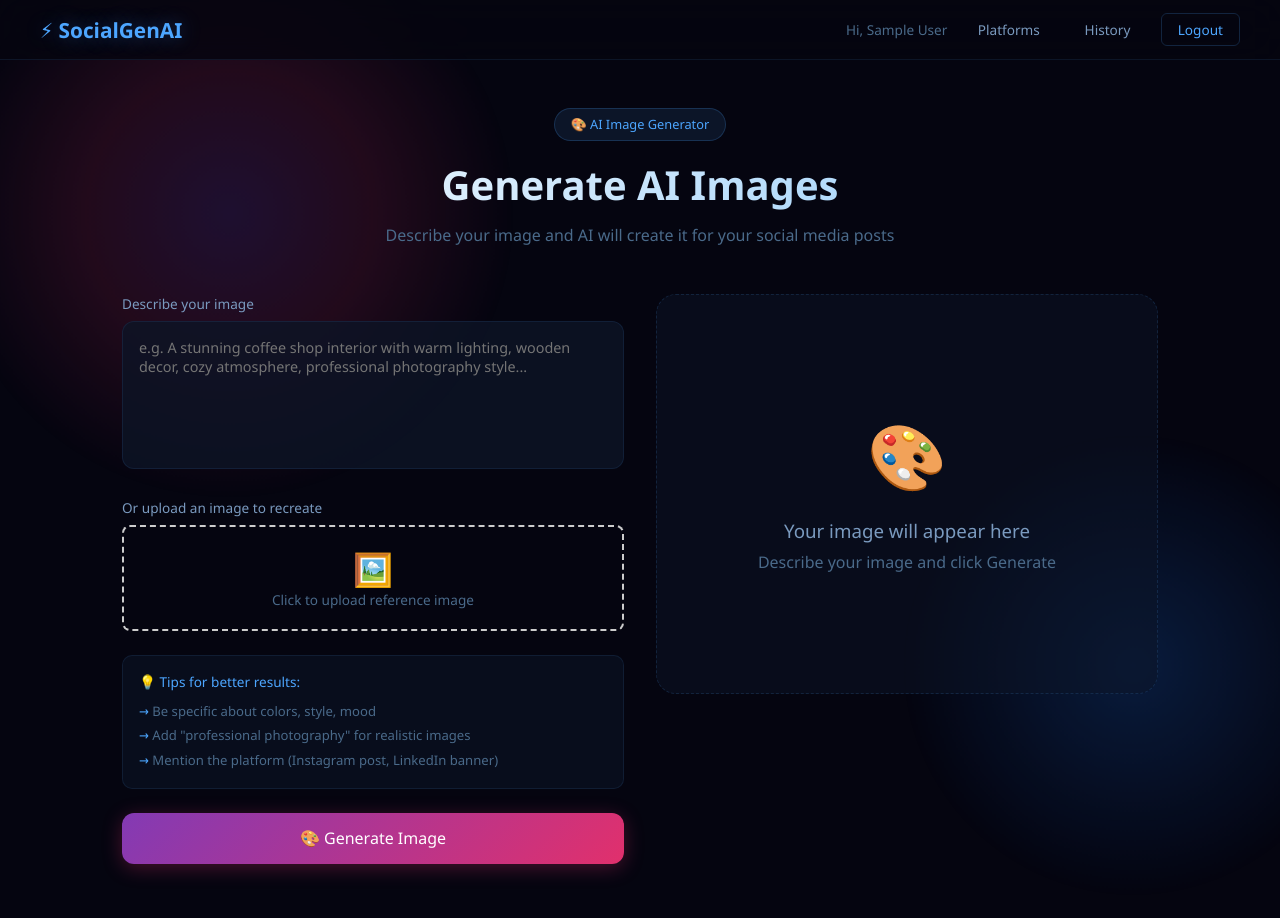
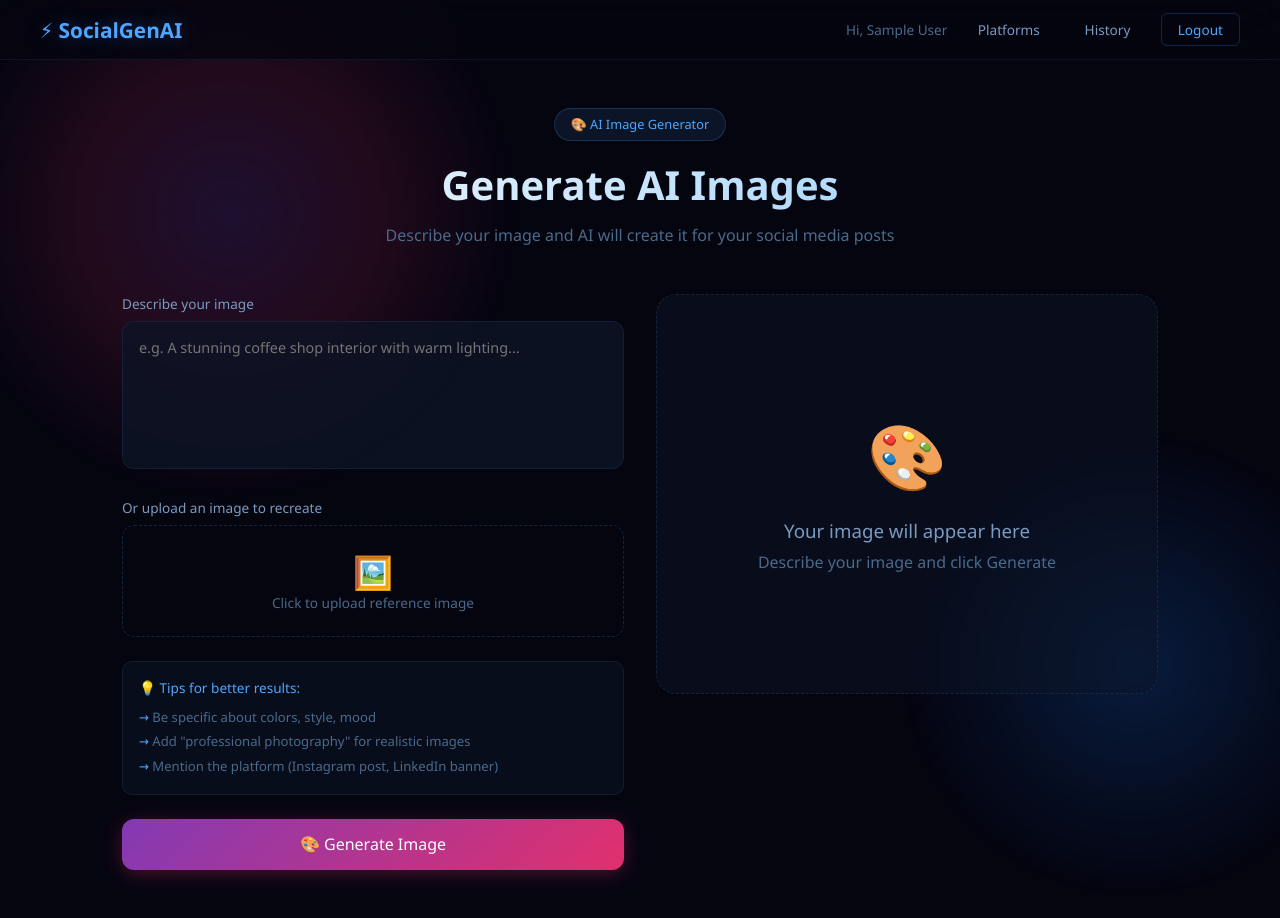
Before and after one commit to HARISHBABU-S385/SocialGenAI, a React (Create React App) app in the folder client/client/: page /imagegen in a window 1280 px wide. Built offline with nearby package versions, Linux system fonts and the light colour scheme; sample sign-in values are in the browser's storage.

Commit message:
Fix ImageGen remove unused vars

```diff
--- a/client/client/src/pages/ImageGen.js
+++ b/client/client/src/pages/ImageGen.js
@@ -7,17 +7,11 @@ import './ImageGen.css';
 const ImageGen = () => {
   const { user, logout } = useAuth();
   const navigate = useNavigate();
-
-
-  // Existing state
   const [prompt, setPrompt] = useState('');
   const [image, setImage] = useState(null);
   const [loading, setLoading] = useState(false);
   const [error, setError] = useState('');
-
-  // NEW: State for the reference image upload
   const [refPreview, setRefPreview] = useState(null);
-
 
   const handleGenerate = async (e) => {
     e.preventDefault();
@@ -25,7 +19,6 @@ const ImageGen = () => {
     setError('');
     setImage(null);
     try {
-      // Note: If your backend needs the image, you'll want to send refFile as FormData here later
       const res = await generateImage({ prompt });
       setImage(res.data.image);
     } catch (err) {
@@ -59,7 +52,7 @@ const ImageGen = () => {
               <div className="ig-form-group">
                 <label>Describe your image</label>
                 <textarea
-                  placeholder="e.g. A stunning coffee shop interior with warm lighting, wooden decor, cozy atmosphere, professional photography style..."
+                  placeholder="e.g. A stunning coffee shop interior with warm lighting..."
                   value={prompt}
                   onChange={(e) => setPrompt(e.target.value)}
                   rows={6}
@@ -67,14 +60,9 @@ const ImageGen = () => {
                 />
               </div>
 
-              {/* === NEW IMAGE UPLOAD SNIPPET ADDED HERE === */}
               <div className="ig-form-group">
                 <label>Or upload an image to recreate</label>
-                <div
-                  className="ig-upload-area"
-                  onClick={() => document.getElementById('refImg').click()}
-                  style={{ cursor: 'pointer', border: '2px dashed #ccc', padding: '20px', textAlign: 'center', borderRadius: '8px' }} // Added some inline styles to make it look clickable, remove if you have CSS for .ig-upload-area
-                >
+                <div className="ig-upload-area" onClick={() => document.getElementById('refImg').click()}>
                   {refPreview ? (
                     <img src={refPreview} alt="ref" style={{maxHeight:'120px', borderRadius:'8px'}} />
                   ) : (
@@ -90,15 +78,11 @@ const ImageGen = () => {
                   accept="image/*"
                   onChange={(e) => {
                     const file = e.target.files[0];
-                    if(file) {
-                      setRefPreview(URL.createObjectURL(file));
-                      setRefFile(file); // Saves the actual file to state so you can send it to your backend
-                    }
+                    if(file) setRefPreview(URL.createObjectURL(file));
                   }}
                   style={{display:'none'}}
                 />
               </div>
-              {/* === END NEW IMAGE UPLOAD SNIPPET === */}
 
               <div className="ig-tips">
                 <p>💡 Tips for better results:</p>
@@ -110,7 +94,7 @@ const ImageGen = () => {
               </div>
 
               <button type="submit" className="ig-btn" disabled={loading}>
-                {loading ? '⏳ Generating... (30-60 sec)' : '🎨 Generate Image'}
+                {loading ? '⏳ Generating...' : '🎨 Generate Image'}
               </button>
             </form>
 
```
